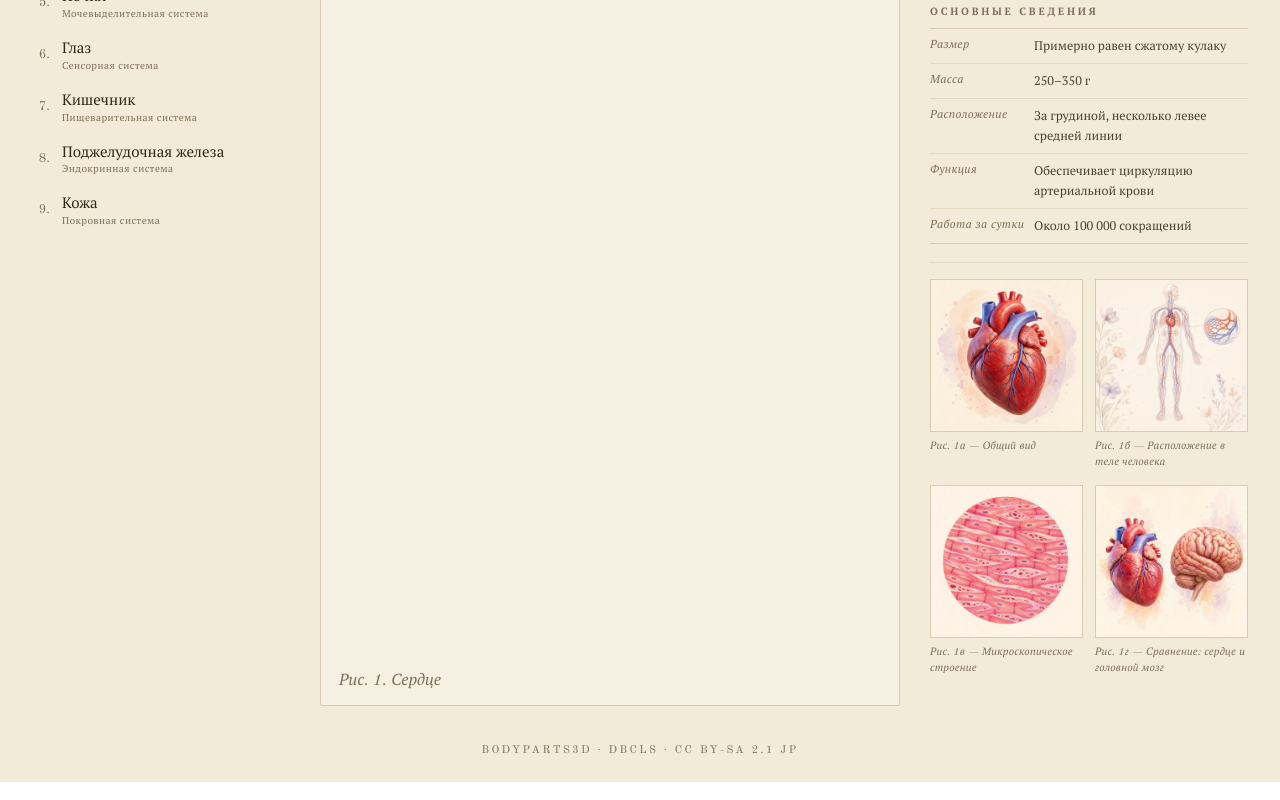
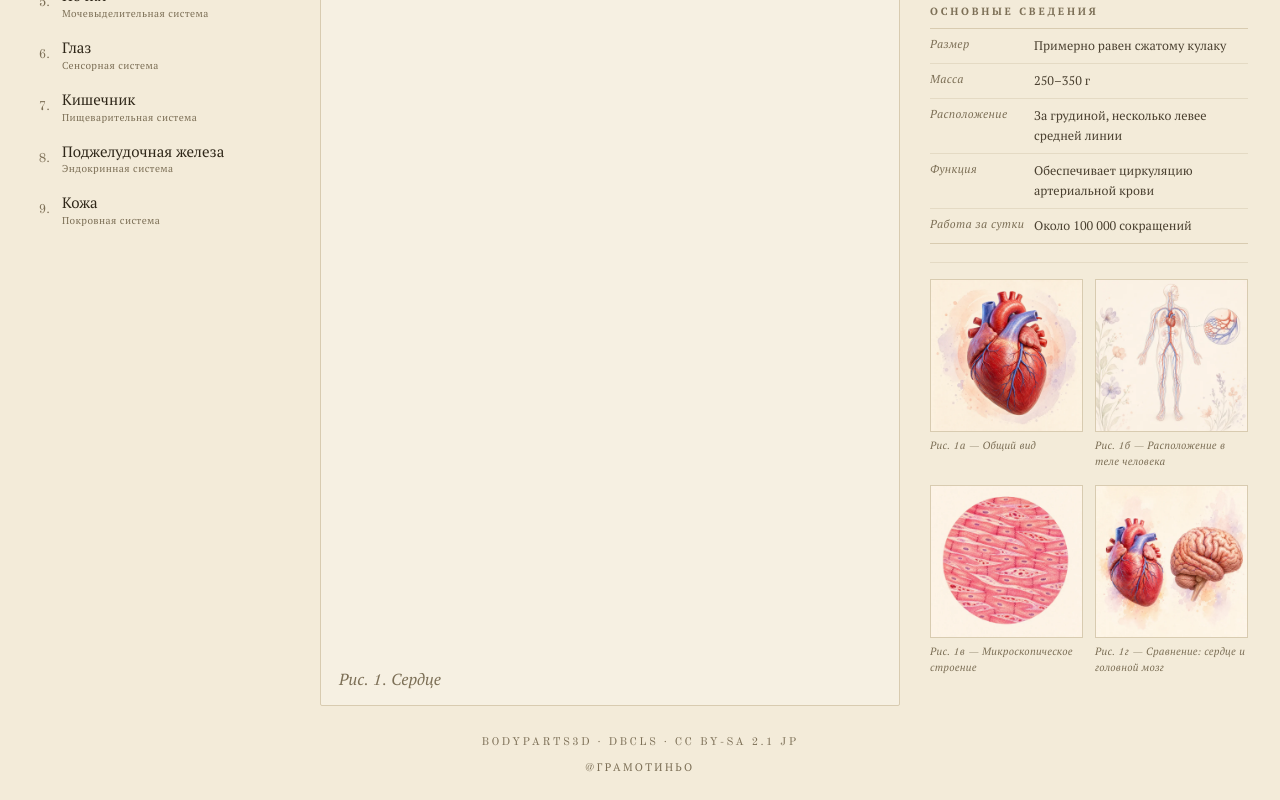
Before and after one commit to STARO43/anatomy, a React (Vite) app: page / in a window 1280 px wide. Shown: the part 1750-2550 px from the top of the page. Built offline with nearby package versions, Linux system fonts and the light colour scheme; no server answers; a web font is replaced by a local one.

Commit message:
Add files via upload

```diff
--- a/App.jsx
+++ b/App.jsx
@@ -77,6 +77,14 @@ export default function App() {
         >
           BodyParts3D · DBCLS · CC BY-SA 2.1 JP
         </a>
+        <a
+          className="footerLink footerCredit"
+          href="https://gramotinho.kick.sh/"
+          target="_blank"
+          rel="noopener noreferrer"
+        >
+          @ГРАМОТИНЬО
+        </a>
       </footer>
     </div>
   );
--- a/style.css
+++ b/style.css
@@ -710,8 +710,15 @@ img, video { max-width: 100%; height: auto; }
 /* ==================== ПОДВАЛ ==================== */
 .footer {
   flex: 0 0 auto;
+  display: flex;
+  flex-direction: column;
+  align-items: center;
+  gap: 10px;
   text-align: center;
   padding: 20px 20px 24px;
+}
+.footerCredit {
+  color: var(--ink);
 }
 .footerLink {
   font-family: var(--font-acad);
```
